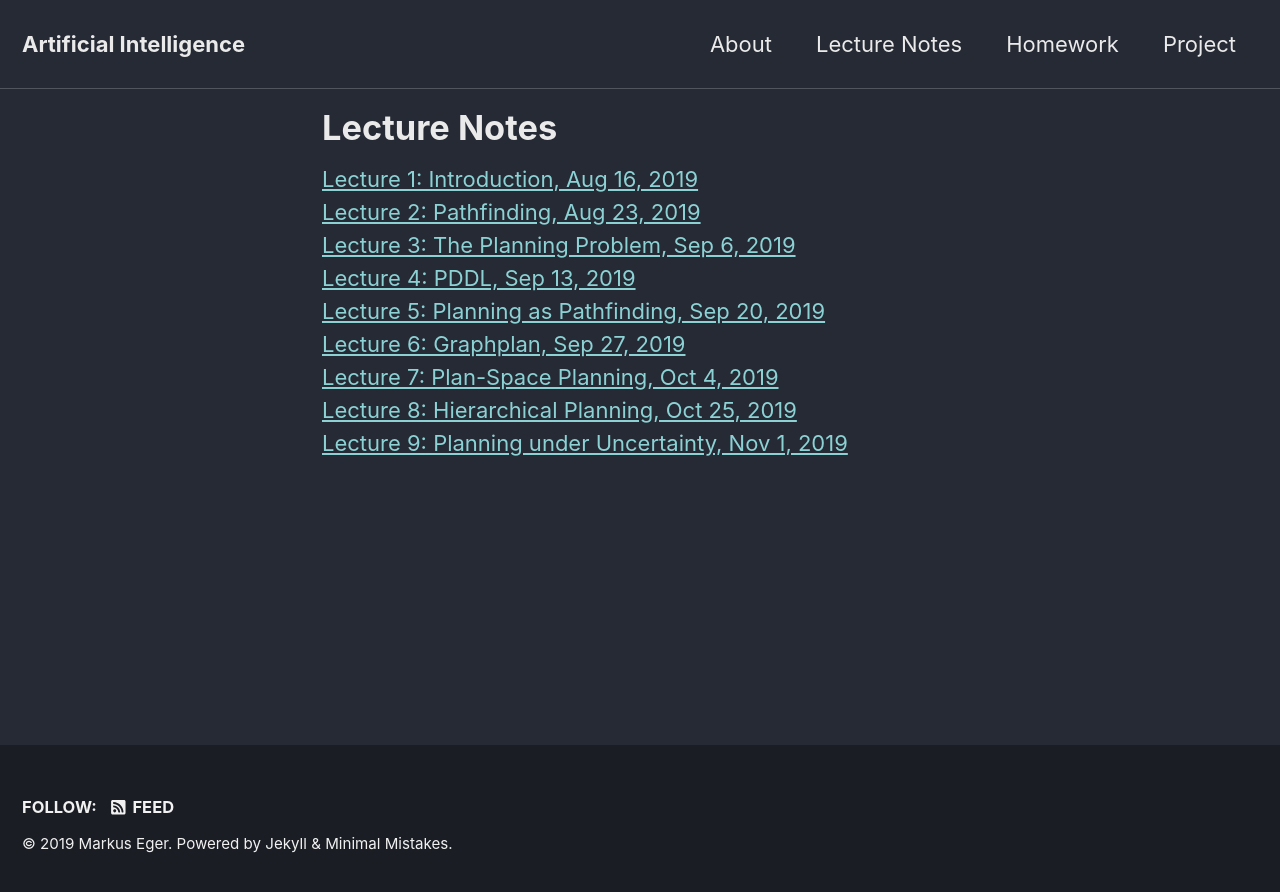
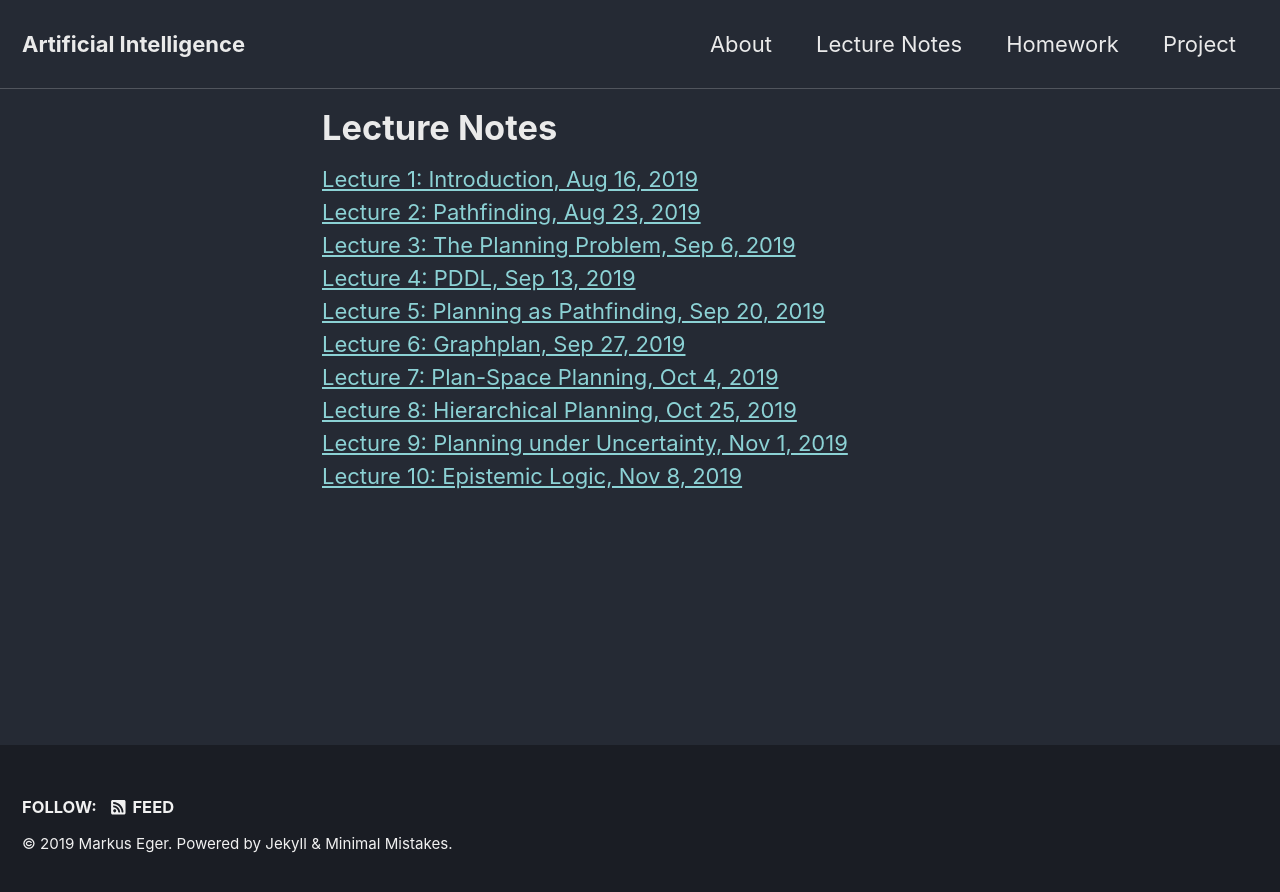
Before and after one commit to yawgmoth/PF-3335, a Jekyll site: the page built from _pages/slides.html, in a window 1280 px wide. Shown: the top 892 px of the page. Built offline with Jekyll 4.4.1, drawn with Linux system fonts in a browser that asks for light colours; cached includes are drawn as plain includes; nearby versions of some CDN libraries.

```diff
--- a/_pages/homework.html
+++ b/_pages/homework.html
@@ -17,3 +17,4 @@ categories: [frontpage]
 <a href="/PF-3335/assets/pdf/homework7.pdf">Homework 7, due: <strike>Oct 18</strike> Oct 25, 2019</a><br/>
 <a href="/PF-3335/assets/pdf/homework8.pdf">Homework 8, due: Nov 1, 2019</a><br/>
 <a href="/PF-3335/assets/pdf/homework9.pdf">Homework 9, due: Nov 8, 2019</a><br/>
+<a href="/PF-3335/assets/pdf/homework10.pdf">Homework 10, due: Nov 15, 2019</a><br/>
--- a/_pages/lecture10.html
+++ b/_pages/lecture10.html
@@ -212,7 +212,7 @@ When it holds in **all** worlds they consider possible.
 # Some more examples
 
 .left-column[
-<img src="/PF-3341/assets/img/kripkev.png" width="100%"/>
+<img src="/PF-3341/assets/img/kripkev.png" width="80%"/>
 ]
 
 .right-column[
--- a/_pages/slides.html
+++ b/_pages/slides.html
@@ -17,7 +17,7 @@ categories: [frontpage]
 <a href="lecture7.html">Lecture 7: Plan-Space Planning, Oct 4, 2019</a><br/>
 <a href="lecture8.html">Lecture 8: Hierarchical Planning, Oct 25, 2019</a><br/>
 <a href="lecture9.html">Lecture 9: Planning under Uncertainty, Nov 1, 2019</a><br/>
-<!--<a href="lecture10.html">Lecture 10: Epistemic Logic, Nov 8, 2019</a><br/>
-<a href="lecture11.html">Lecture 11: Epistemic Planning, Nov 15, 2019</a><br/>
+<a href="lecture10.html">Lecture 10: Epistemic Logic, Nov 8, 2019</a><br/>
+<!--<a href="lecture11.html">Lecture 11: Epistemic Planning, Nov 15, 2019</a><br/>
 <a href="lecture12.html">Lecture 12: Plan Recognition, Nov 22, 2019</a><br/>
 <a href="lecture13.html">Lecture 13: Applications, Nov 29, 2019</a><br/>--!>
```
Also changed, not shown: 1 other file.
